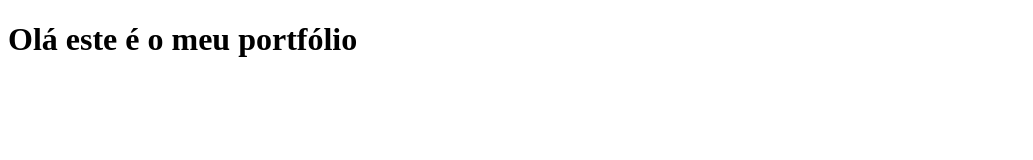
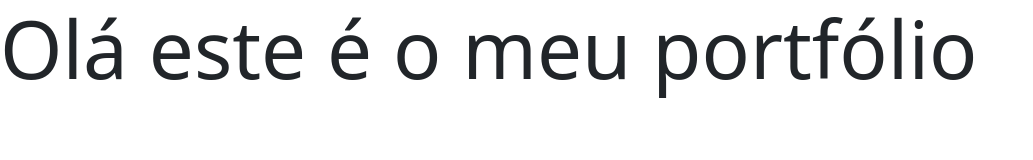
Before and after one commit to lopesjorge/Portfolio, a plain HTML site: page index.html in a window 1280 px wide. Shown: the whole page, without its empty margins (0-1033 px from the left). Drawn offline with nearby package versions, Linux system fonts and the light colour scheme.

Commit message:
configurations

```diff
--- a/index.html
+++ b/index.html
@@ -4,8 +4,12 @@
     <meta charset="UTF-8">
     <meta name="viewport" content="width=device-width, initial-scale=1.0">
     <title>Portolio</title>
+    <link rel="stylesheet" href="style.css">
+    <link href="https://cdn.jsdelivr.net/npm/bootstrap@5.3.3/dist/css/bootstrap.min.css" rel="stylesheet" integrity="sha384-QWTKZyjpPEjISv5WaRU9OFeRpok6YctnYmDr5pNlyT2bRjXh0JMhjY6hW+ALEwIH" crossorigin="anonymous">
 </head>
 <body>
-    <h1>Olá este é o meu portfólio</h1>
+    <h1 class="display-1">Olá este é o meu portfólio</h1>
+
+    <script src="https://cdn.jsdelivr.net/npm/bootstrap@5.3.3/dist/js/bootstrap.bundle.min.js" integrity="sha384-YvpcrYf0tY3lHB60NNkmXc5s9fDVZLESaAA55NDzOxhy9GkcIdslK1eN7N6jIeHz" crossorigin="anonymous"></script>
 </body>
 </html>
--- /dev/null
+++ b/style.css
@@ -0,0 +1,8 @@
+:root{
+    margin: 0;
+}
+
+h1{
+    margin: 0;
+    color: gray ;
+}
```
